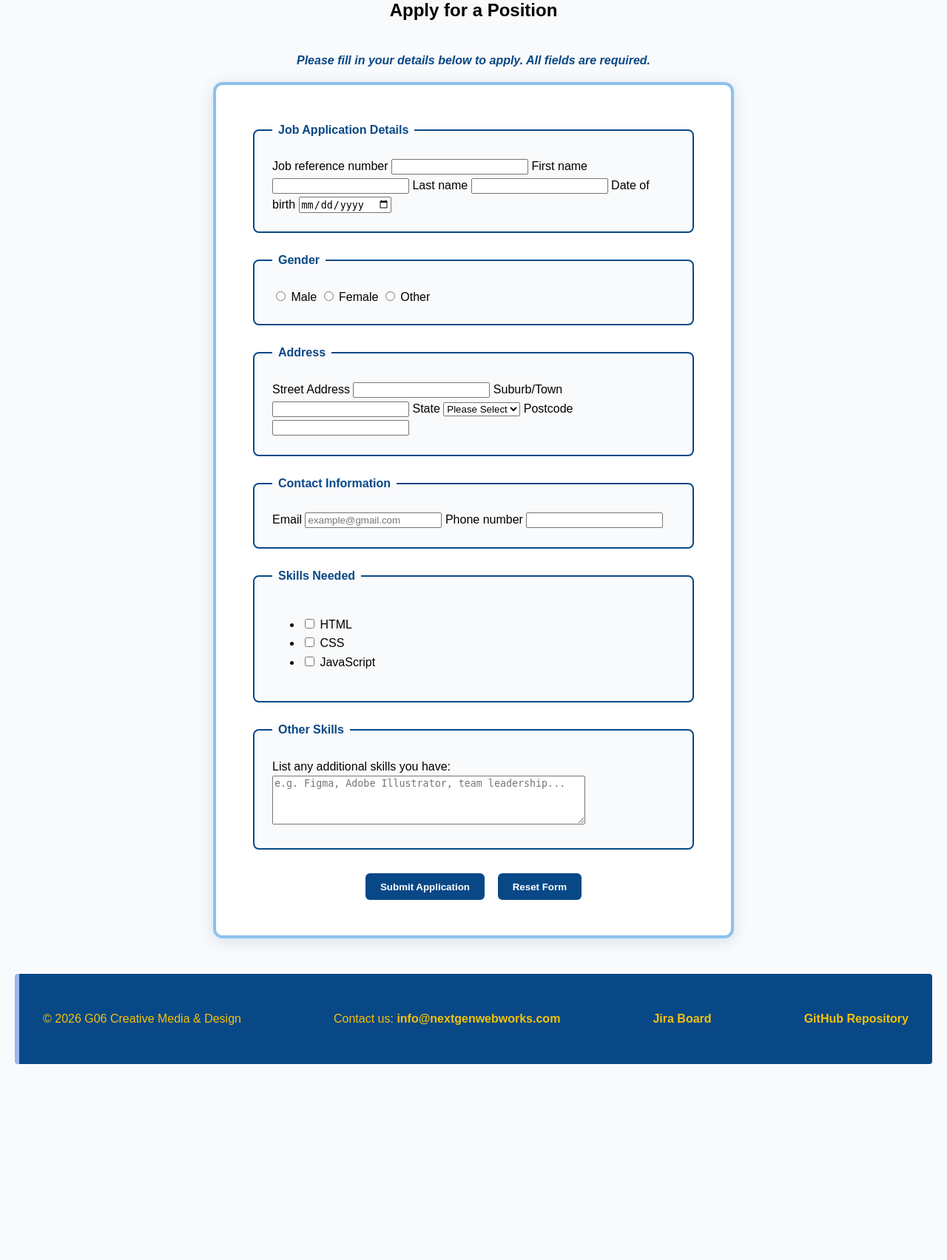
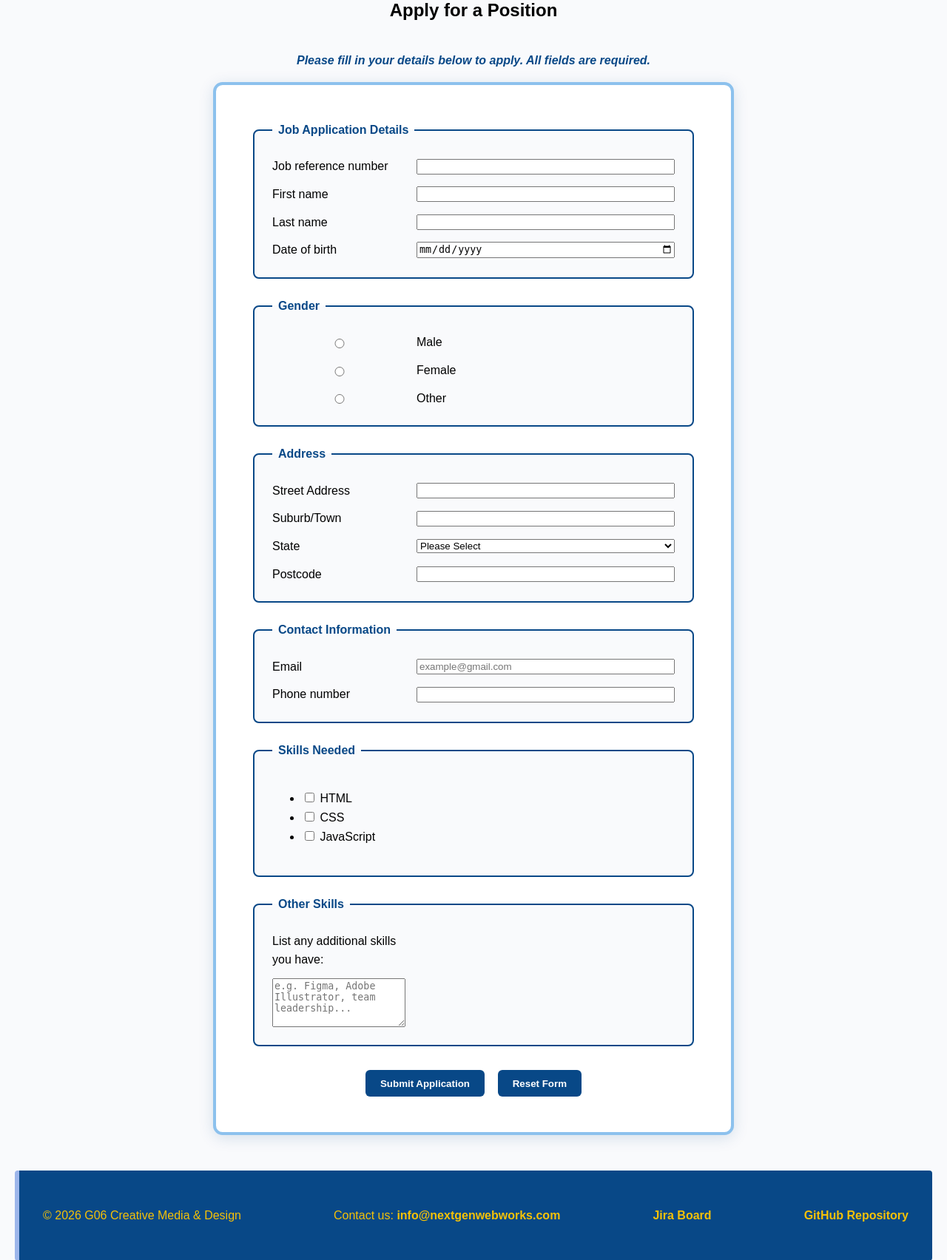
Before and after one commit to 105533624/Assignment_1, a PHP site: page /apply.html in a window 1280 px wide. Shown: the part 159-1863 px from the top of the page at 74% size. Before the commit the page ends 1598 px from the top, so only its background shows below. Run offline with PHP 8.4, Linux system fonts and the light colour scheme.

Commit message:
Refactor styles.css for improved layout and design

```diff
--- a/styles.css
+++ b/styles.css
@@ -1,3 +1,4 @@
+/*<!-- Generative AI tool (e.g., ChatGPT) was used for suggestions, code improvement,adding comments, assitance in layout and image generation.All AI-generated code was reviewed and modified by the author before use. -->*/
 /* =============== BASE =============== */
 body {
     font-family: Arial, Helvetica, sans-serif;
@@ -6,7 +7,6 @@ body {
     line-height: 1.6;
     background-color: #F9FAFC;
 }
-
 /* =============== HEADER & LOGO =============== */
 header {
     display: flex;
@@ -18,29 +18,24 @@ header {
     text-align: center;
     border-radius: 8px 8px 0 0;
 }
-
 .tagline {
     color: #F5C107;
     font-weight: bold;
     font-size: 1.2em;
 }
-
 .logo {
     display: flex;
     align-items: center;
     gap: 0.5em;
 }
-
 .logo img {
     max-height: 50px;
 }
-
 .logo-text h1 {
     margin: 0;
     font-size: 1.5em;
     color: #F9FAFC;
 }
-
 /* =============== NAVIGATION =============== */
 nav ul {
     list-style: none;
@@ -48,24 +43,20 @@ nav ul {
     margin: 0;
     text-align: center;
 }
-
 nav li {
     display: inline-block;
     margin: 0 1em;
 }
-
 nav a {
     color: #f8f8f8;
     text-decoration: none;
     font-weight: bold;
     transition: color 0.3s ease;
 }
-
 nav a:hover, nav a:focus {
     color: #F5C107;
     text-decoration: underline;
 }
-
 /* =============== HOME , HERO / WELCOME =============== */
 .welcome {
     text-align: center;
@@ -75,19 +66,16 @@ nav a:hover, nav a:focus {
     max-width: 80%;
     color: #FFFFFF;
 }
-
 .welcome h2 {
     margin: 0;
     font-size: 2.4em;
     color: #FFFFFF;
 }
-
 .welcome p {
     margin-top: 0.8em;
     font-size: 1.1em;
     color: #FFFFFF;
 }
-
 /* =============== CTA BUTTONS (site-wide) =============== */
 .cta {
     margin-top: 1.5em;
@@ -103,7 +91,6 @@ nav a:hover, nav a:focus {
     text-decoration: none;
     display: inline-block;
 }
-
 .cta:hover,
 .cta:focus {
     background-color: #084887;
@@ -121,12 +108,10 @@ nav a:hover, nav a:focus {
     gap: 0.8em;
     flex-wrap: wrap;
 }
-
 .hero-search label {
     color: #FFFFFF;
     font-size: 1.05em;
 }
-
 .hero-search input[type="text"] {
     padding: 0.8em;
     width: 260px;
@@ -134,16 +119,13 @@ nav a:hover, nav a:focus {
     border-radius: 4px;
     font-family: inherit;
 }
-
 .hero-search input[type="text"]:focus {
     outline: 3px solid #F5C107;
 }
-
 /* =============== HOME , SERVICES SECTION =============== */
 .hours-section {
     padding-top: 0;
 }
-
 .services {
    padding: 2em 2em 3em 2em;
     max-width: 90%;
@@ -156,7 +138,6 @@ nav a:hover, nav a:focus {
     color: black;
     margin-bottom: 0.5em;
 }
-
 /* =============== HOME , SERVICE CARDS =============== */
 .service-grid {
     display: flex;
@@ -165,7 +146,6 @@ nav a:hover, nav a:focus {
     flex-wrap: wrap;
     margin-top: 2em;
 }
-
 .service-card {
     background-color: #8cc1ed;
     color: #1a1a1a;
@@ -175,13 +155,11 @@ nav a:hover, nav a:focus {
     max-width: 300px;
     transition: transform 0.3s ease, box-shadow 0.3s ease;
 }
-
 .service-card:hover {
     transform: translateY(-5px);
     box-shadow: 0 6px 12px rgba(0, 0, 0, 0.3);
     background-color: #208ae1;
 }
-
 .service-card h3 {
     color: black;
     margin-bottom: 0.5em;
@@ -193,7 +171,6 @@ nav a:hover, nav a:focus {
     font-weight: bold;
     color: black;
 }
-
 /* =============== TABLES (studio hours, fun facts) =============== */
 table {
     width: 80%;
@@ -204,23 +181,19 @@ table {
     border-radius: 8px;
     overflow: hidden;
 }
-
 caption {
     font-weight: bold;
     color: #084887;
     margin-bottom: 10px;
 }
-
 th, td {
     padding: 1em;
     border: 1px solid #DDDDDD;
 }
-
 th {
     background-color: #084887;
     color: #FFFFFF;
 }
-
 tbody tr:nth-child(even) {
     background-color: #f2f7fc;
 }
@@ -229,7 +202,6 @@ tbody tr:hover {
     background-color: #F5C107;
     color: #000;
 }
-
 /* =============== ACKNOWLEDGEMENT OF COUNTRY =============== */
 .acknowledgement {
     display: flex;
@@ -244,19 +216,16 @@ tbody tr:hover {
     border-radius: 10px;
     gap: 3em;
 }
-
 .ack-text {
     flex: 1;
     text-align: left;
     padding-right: 2em;
     margin-right: 2em;
 }
-
 .ack-text h2 {
     color: #084887;
     margin-bottom: 0.5em;
 }
-
 .ack-images {
     display: flex;
     flex-direction: row;
@@ -264,14 +233,12 @@ tbody tr:hover {
     gap: 20px;
     margin-top: 20px;
 }
-
 .ack-images img {
     width: 200px;
     height: auto;
     border-radius: 5px;
     border: 1px solid #ccc;
 }
-
 /* =============== FOOTER =============== */
 .footer {
     display: flex;
@@ -299,7 +266,6 @@ tbody tr:hover {
     color: #FFFFFF !important;
     text-decoration: underline;
 }
-
 /* =============== RESPONSIVE, MOBILE BREAKPOINT =============== */
 @media screen and (max-width: 768px) {
     header, .footer {
@@ -307,29 +273,24 @@ tbody tr:hover {
         text-align: center;
         gap: 1em;
     }
-
     nav li {
         display: block;
         margin: 10px 0;
     }
-
     .acknowledgement {
         flex-direction: column;
         align-items: center;
         text-align: center;
     }
-
     .ack-text {
         padding-right: 0;
         margin-right: 0;
         text-align: center;
     }
-
     table {
         width: 100%;
     }
 }
-
 /* =============== JOBS PAGE , ASIDE SIDEBAR =============== */
 .benefits-sidebar {
     float: right;
@@ -340,7 +301,6 @@ tbody tr:hover {
     background-color: #f2f7fc;
     border-radius: 8px;
 }
-
 /* =============== MARK HIGHLIGHT (about page student IDs) =============== */
 mark {
     background-color: #d1e7dd;
@@ -349,7 +309,6 @@ mark {
     border-radius: 3px;
     font-weight: bold;
 }
-
 /* =============== JOBS PAGE, JOB LISTINGS =============== */
 .job-listing h2 {
     color: #084887;
@@ -362,7 +321,6 @@ mark {
     margin-bottom: 10px;
     border-bottom: 1px solid #eee;
 }
-
 .job-listing {
     background-color: #ffffff;
     border: 1px solid #e0e0e0;
@@ -375,13 +333,11 @@ mark {
     box-shadow: 0 4px 6px rgba(0,0,0,0.05);
     transition: all 0.3s ease;
 }
-
 .job-listing:hover {
     transform: translateY(-5px);
     box-shadow: 0 8px 15px rgba(8, 72, 135, 0.1);
     border-color: #084887;
 }
-
 .job-listing .ref-number {
     background-color: #084887;
     color: #fff;
@@ -391,7 +347,6 @@ mark {
     text-transform: uppercase;
     letter-spacing: 1px;
 }
-
 .job-listing .salary-tag {
     background-color: #F5C107;
     color: #000;
@@ -399,16 +354,13 @@ mark {
     border-radius: 4px;
     font-weight: bold;
 }
-
 .job-listing ul, .job-listing ol {
     margin-bottom: 1.5em;
     padding-left: 20px;
 }
-
 .job-listing li {
     margin-bottom: 8px;
 }
-
 /*CSS for apply.html*/
 .form-section {
     display: flex;
@@ -419,7 +371,6 @@ mark {
     padding: 2em 1em;
     background-color: #F9FAFC;
 }
-
 .form-container{
     background-color: #fff;
     padding: 3em;
@@ -430,12 +381,10 @@ mark {
     width: 100%;
     animation: fadeIn 0.6s ease-in;
 }
-
 .form-buttons{
     margin-top: 2em;
     text-align: center;
 }
-
 .form-buttons button{
     padding: 0.8em 1.5em;
     margin: 0 0.5em;
@@ -447,7 +396,6 @@ mark {
     cursor: pointer;
     transition: background 0.3s ease;
 }
-
 .form-buttons button:hover{
     background-color: #062f5b;
 }
@@ -456,15 +404,15 @@ fieldset{
     border-radius: 8px;
     margin-bottom: 1.5em;
     padding: 1.5em;
+    display: grid;
+    grid-template-columns: 180px 1fr; /* fixed label width */
+    gap: 12px 15px;
+    align-items: center;
 }
-
 legend{
     font-weight: bold;
     color: #084887;
 }
-
-
-
 @keyframes fadeIn{
     from{
         opacity: 0;
@@ -475,7 +423,6 @@ legend{
         transform: translateY(0);
     }
 }
-
 /* about css */
 /* =============== ABOUT PAGE — DEFINITION LIST & QUOTES =============== */
 .about-dl {
@@ -485,31 +432,26 @@ legend{
     border-radius: 8px;
     margin: 1em 0;
 }
-
 .about-dl dt {
     font-size: 1.1rem;
     color: #084887;
     margin-top: 15px;
     font-weight: bold;
 }
-
 .about-dl dd {
     margin-bottom: 10px;
     color: #555;
     padding-left: 20px;
 }
-
 .about-dl q {
     font-style: italic;
     color: #084887;
 }
-
 .about-main {
     max-width: 1100px;
     margin: 2em auto;
     padding: 0 2em;
 }
-
 .about-main > h2 {
     color: #084887;
     text-align: center;
@@ -517,11 +459,9 @@ legend{
     padding-bottom: 0.5em;
     border-bottom: 3px solid #F5C107;
 }
-
 .about-main section {
     margin-bottom: 2.5em;
 }
-
 .about-main section h3 {
     color: #084887;
     font-size: 1.4em;
```
